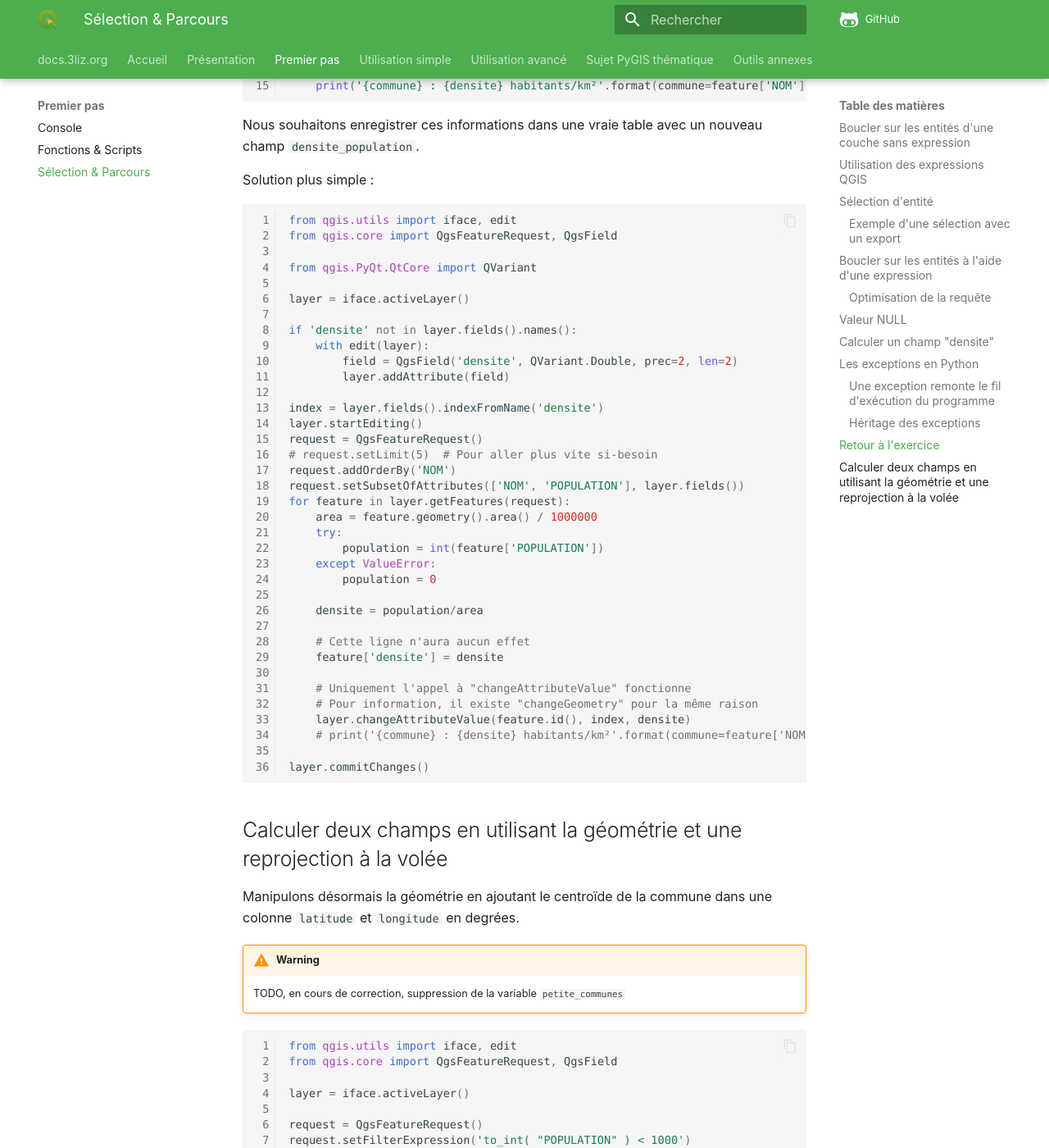
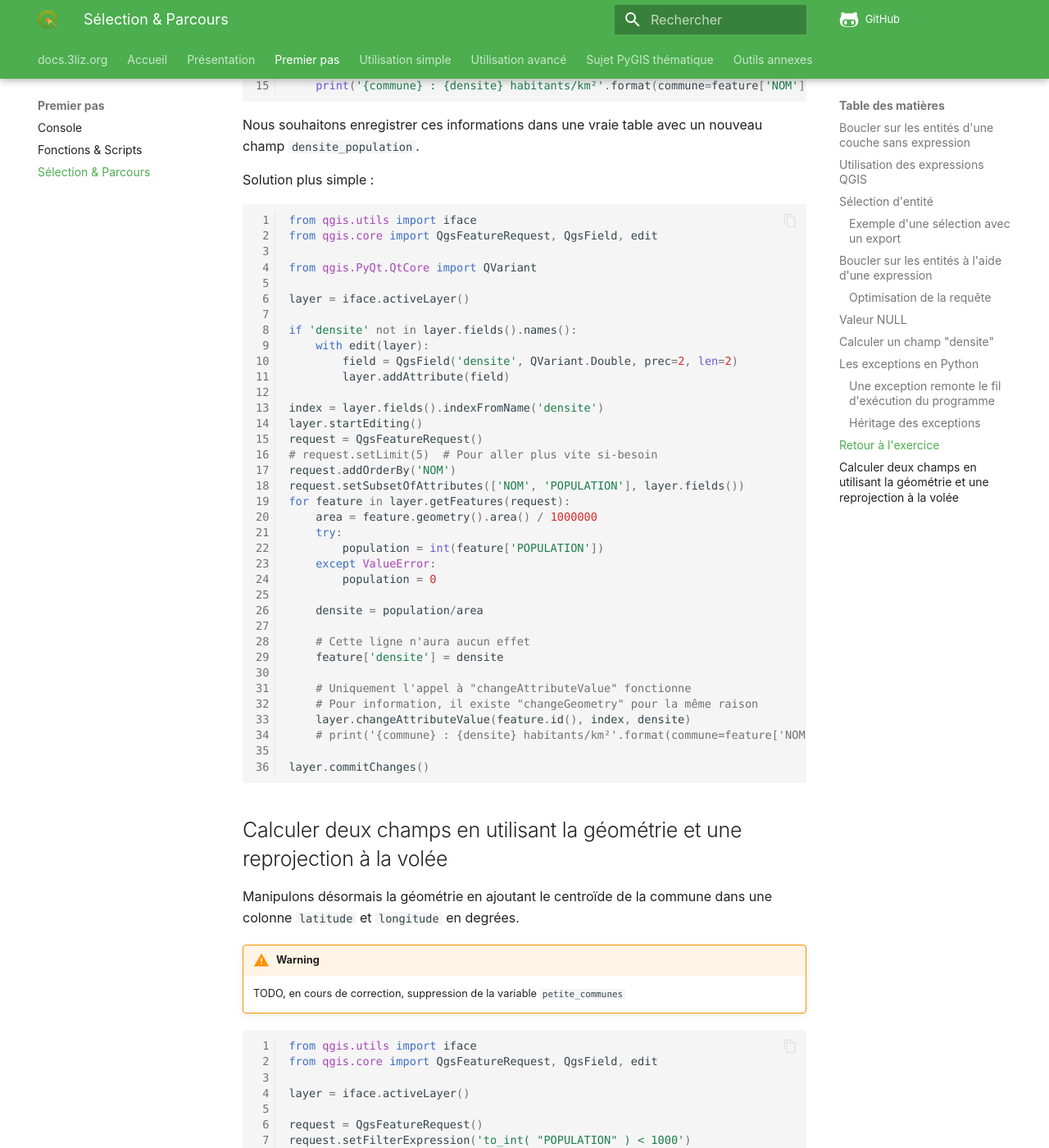
Before and after one commit to 3liz/formation-pyqgis, an MkDocs documentation site: the page built from docs/selection-parcours-entites.md, in a window 1280 px wide and 1400 px high, scrolled down 8614 px. Shown: the whole window at 82% size. Built offline with MkDocs 1.6.1 and Material for MkDocs 9.7.7, drawn with Linux system fonts in a browser that asks for light colours; nearby versions of some CDN libraries; comment, search, counter and statistics services are not loaded.

````diff
--- a/docs/selection-parcours-entites.md
+++ b/docs/selection-parcours-entites.md
@@ -404,8 +404,8 @@ Nous souhaitons enregistrer ces informations dans une vraie table avec un nouvea
 Solution plus simple :
 
 ```python
-from qgis.utils import iface, edit
-from qgis.core import QgsFeatureRequest, QgsField
+from qgis.utils import iface
+from qgis.core import QgsFeatureRequest, QgsField, edit
 
 from qgis.PyQt.QtCore import QVariant
 
@@ -451,8 +451,8 @@ Manipulons désormais la géométrie en ajoutant le centroïde de la commune dan
     TODO, en cours de correction, suppression de la variable `petite_communes`
 
 ```python
-from qgis.utils import iface, edit
-from qgis.core import QgsFeatureRequest, QgsField
+from qgis.utils import iface
+from qgis.core import QgsFeatureRequest, QgsField, edit
 
 layer = iface.activeLayer()
 
````
